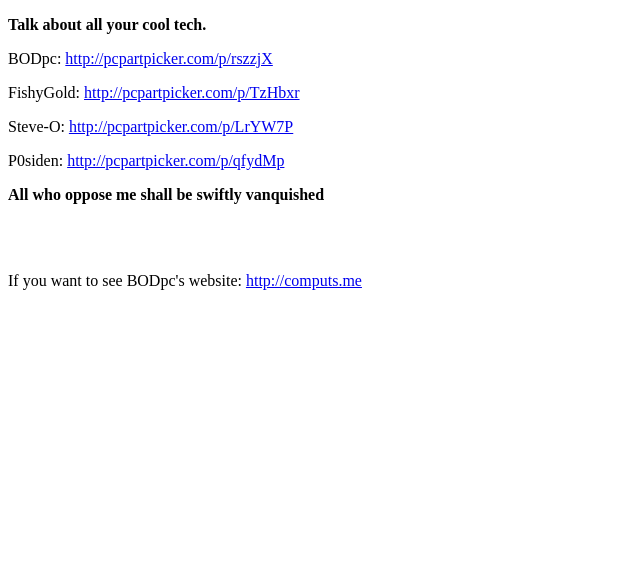
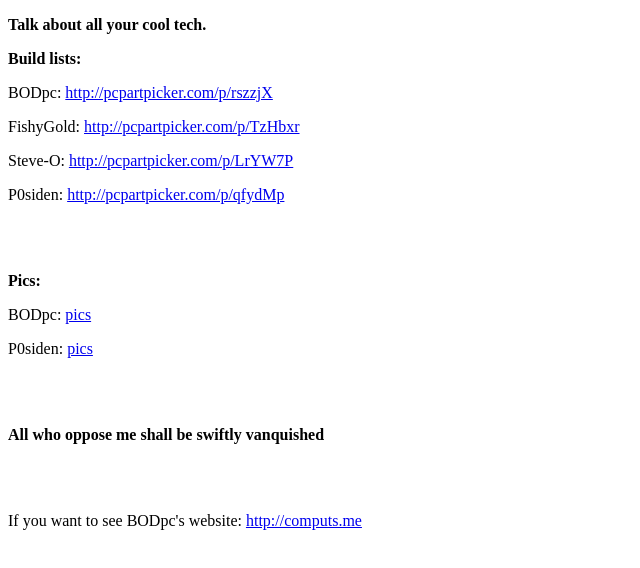
Before and after one commit to blockofdynamite/website, a plain HTML site: page pages/etc/builds.html in a window 1280 px wide. Shown: the whole page, without its empty margins (0-640 px from the left). Drawn offline with Linux system fonts and the light colour scheme.

Commit message:
Update builds.html

```diff
--- a/pages/etc/builds.html
+++ b/pages/etc/builds.html
@@ -3,10 +3,16 @@
 <title>PC Builds</title>
 <body>
 <p><strong>Talk about all your cool tech.</strong></p>
+<p><strong>Build lists:</strong></p>
 <p>BODpc: <a href="http://pcpartpicker.com/p/rszzjX">http://pcpartpicker.com/p/rszzjX</a></p>
 <p>FishyGold: <a href="http://pcpartpicker.com/p/TzHbxr">http://pcpartpicker.com/p/TzHbxr</a></p>
 <p>Steve-O: <a href="http://pcpartpicker.com/p/LrYW7P">http://pcpartpicker.com/p/LrYW7P</a></p>
 <p>P0siden: <a href="http://pcpartpicker.com/p/qfydMp">http://pcpartpicker.com/p/qfydMp</a></p>
+<br></br>
+<p><strong>Pics:</strong></p>
+<p>BODpc: <a href="http://computs.me/pages/etc/buildpics/bodpc/index.html">pics</a></p>
+<p>P0siden: <a href="http://computs.me/pages/etc/buildpics/p0siden/index.html">pics</a></p>
+<br></br>
 <p><strong>All who oppose me shall be swiftly vanquished</strong></p>
 <br></br>
 <p>If you want to see BODpc's website: <a href="http://computs.me">http://computs.me</a></p>
```
